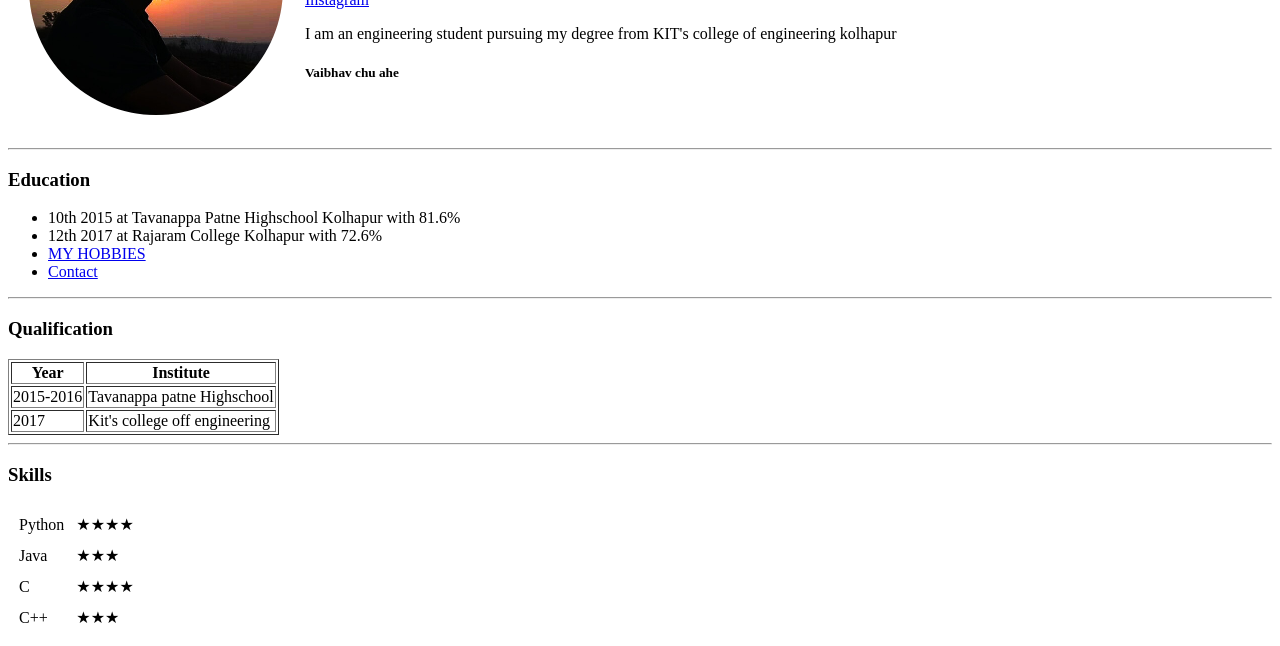
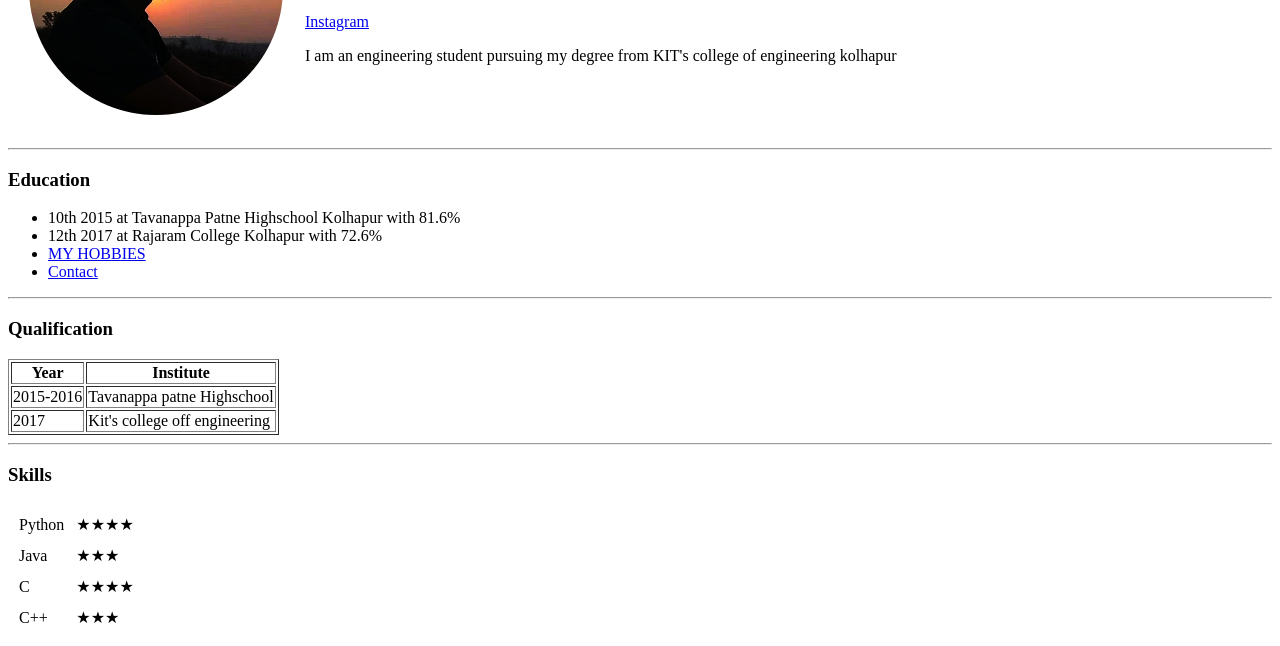
Before and after one commit to rohit170720/wdu, a plain HTML site: page index.html in a window 1280 px wide. Shown: the part 168-814 px from the top of the page. Drawn offline with Linux system fonts and the light colour scheme.

Commit message:
Update index.html

```diff
--- a/index.html
+++ b/index.html
@@ -12,7 +12,6 @@
           <p><em>Engineering student</em></p>
           <a href="https://www.instagram.com/rohit.renke">Instagram</a>
           <p>I am an engineering student pursuing my degree from KIT's college of engineering kolhapur</p>
-          <h5>Vaibhav chu ahe</h5>
         </td>
       </tr>
     </table>
```
